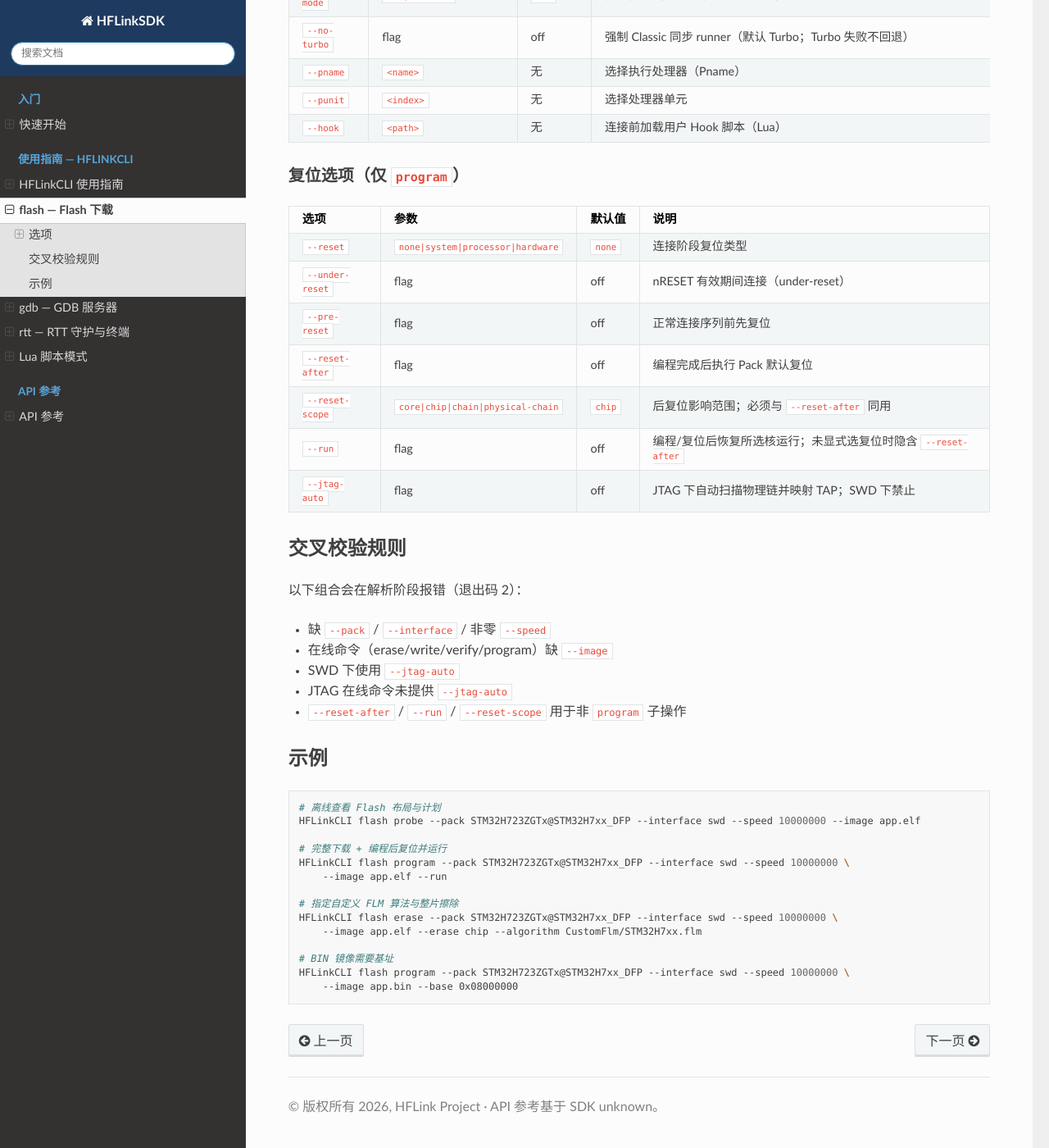
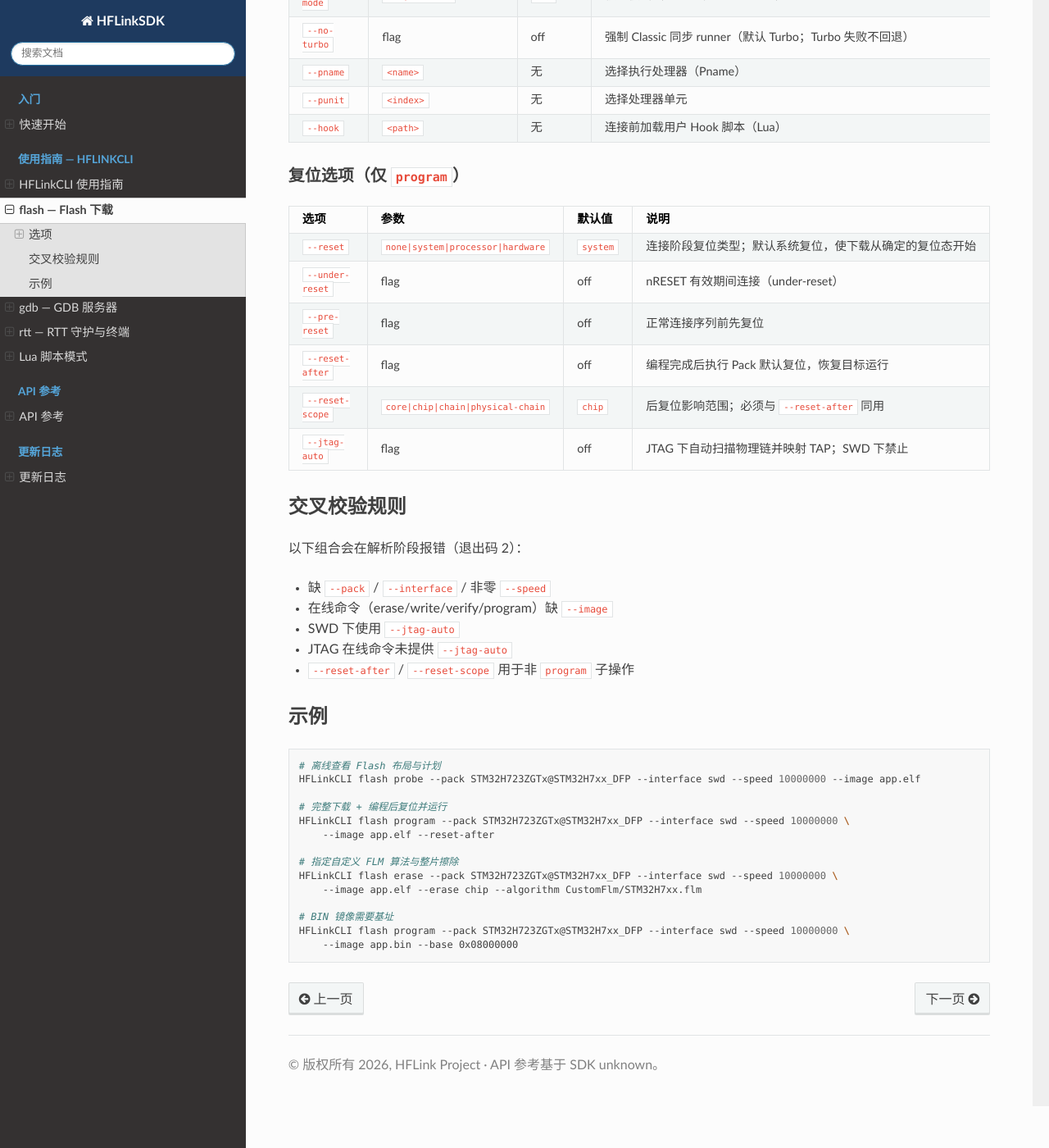
Before and after one commit to LX050724/HFLinkDocs, a Sphinx documentation site: the page built from source/guide/cli_flash.md, in a window 1280 px wide and 1400 px high, scrolled down 1128 px. Shown: the whole window at 82% size. Built offline with Sphinx 7.4.7 and the Read the Docs theme 3.1.0, drawn with Linux system fonts in a browser that asks for light colours; pages that are not in the unit, such as notebooks, are missing from menus.

Commit message:
changelog: 新增更新日志栏并同步 CLI flash 行为变化
- 新增 source/changelog.md：记录 2026-09-04 Flash 下载与连接更新，
  面向用户表述，不含内部实现细节（闭源红线）
- index.rst：末尾新增「更新日志」toctree 栏
- guide/cli_flash.md：移除 --run 选项及相关交叉校验/示例；--reset
  默认值 none→system；--reset-after 说明改为编程后复位并运行

```diff
--- a/source/guide/cli_flash.md
+++ b/source/guide/cli_flash.md
@@ -43,12 +43,11 @@
 
 | 选项 | 参数 | 默认值 | 说明 |
 |------|------|--------|------|
-| `--reset` | `none\|system\|processor\|hardware` | `none` | 连接阶段复位类型 |
+| `--reset` | `none\|system\|processor\|hardware` | `system` | 连接阶段复位类型；默认系统复位，使下载从确定的复位态开始 |
 | `--under-reset` | flag | off | nRESET 有效期间连接（under-reset） |
 | `--pre-reset` | flag | off | 正常连接序列前先复位 |
-| `--reset-after` | flag | off | 编程完成后执行 Pack 默认复位 |
+| `--reset-after` | flag | off | 编程完成后执行 Pack 默认复位，恢复目标运行 |
 | `--reset-scope` | `core\|chip\|chain\|physical-chain` | `chip` | 后复位影响范围；必须与 `--reset-after` 同用 |
-| `--run` | flag | off | 编程/复位后恢复所选核运行；未显式选复位时隐含 `--reset-after` |
 | `--jtag-auto` | flag | off | JTAG 下自动扫描物理链并映射 TAP；SWD 下禁止 |
 
 ## 交叉校验规则
@@ -59,7 +58,7 @@
 - 在线命令（erase/write/verify/program）缺 `--image`
 - SWD 下使用 `--jtag-auto`
 - JTAG 在线命令未提供 `--jtag-auto`
-- `--reset-after` / `--run` / `--reset-scope` 用于非 `program` 子操作
+- `--reset-after` / `--reset-scope` 用于非 `program` 子操作
 
 ## 示例
 
@@ -69,7 +68,7 @@
 
 # 完整下载 + 编程后复位并运行
 HFLinkCLI flash program --pack STM32H723ZGTx@STM32H7xx_DFP --interface swd --speed 10000000 \
-    --image app.elf --run
+    --image app.elf --reset-after
 
 # 指定自定义 FLM 算法与整片擦除
 HFLinkCLI flash erase --pack STM32H723ZGTx@STM32H7xx_DFP --interface swd --speed 10000000 \
--- a/source/index.rst
+++ b/source/index.rst
@@ -32,3 +32,9 @@
    :caption: API 参考
 
    api/index
+
+.. toctree::
+   :maxdepth: 2
+   :caption: 更新日志
+
+   changelog
```
Also changed, not shown: source/changelog.md (added, +12 -0 lines).
